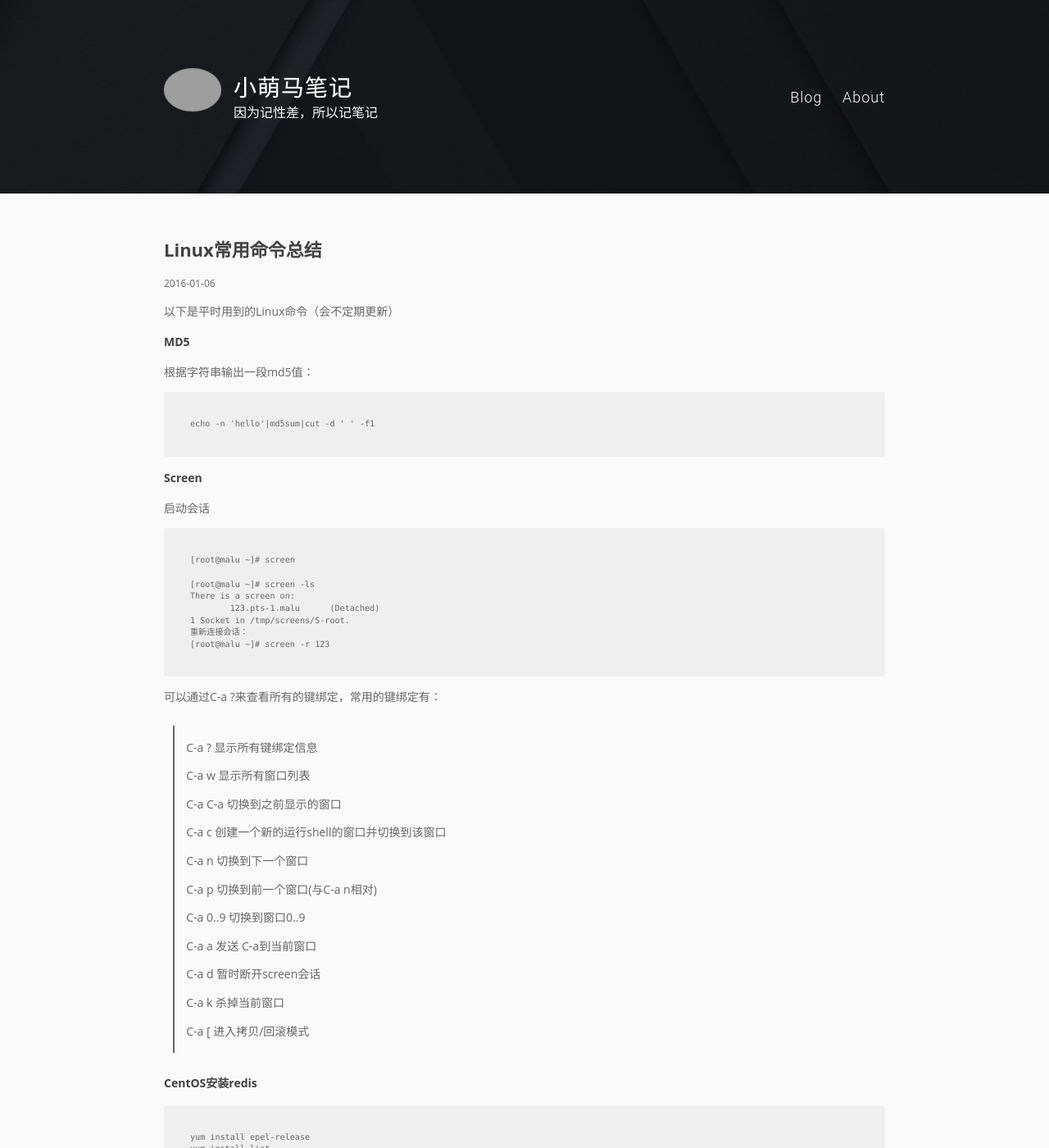
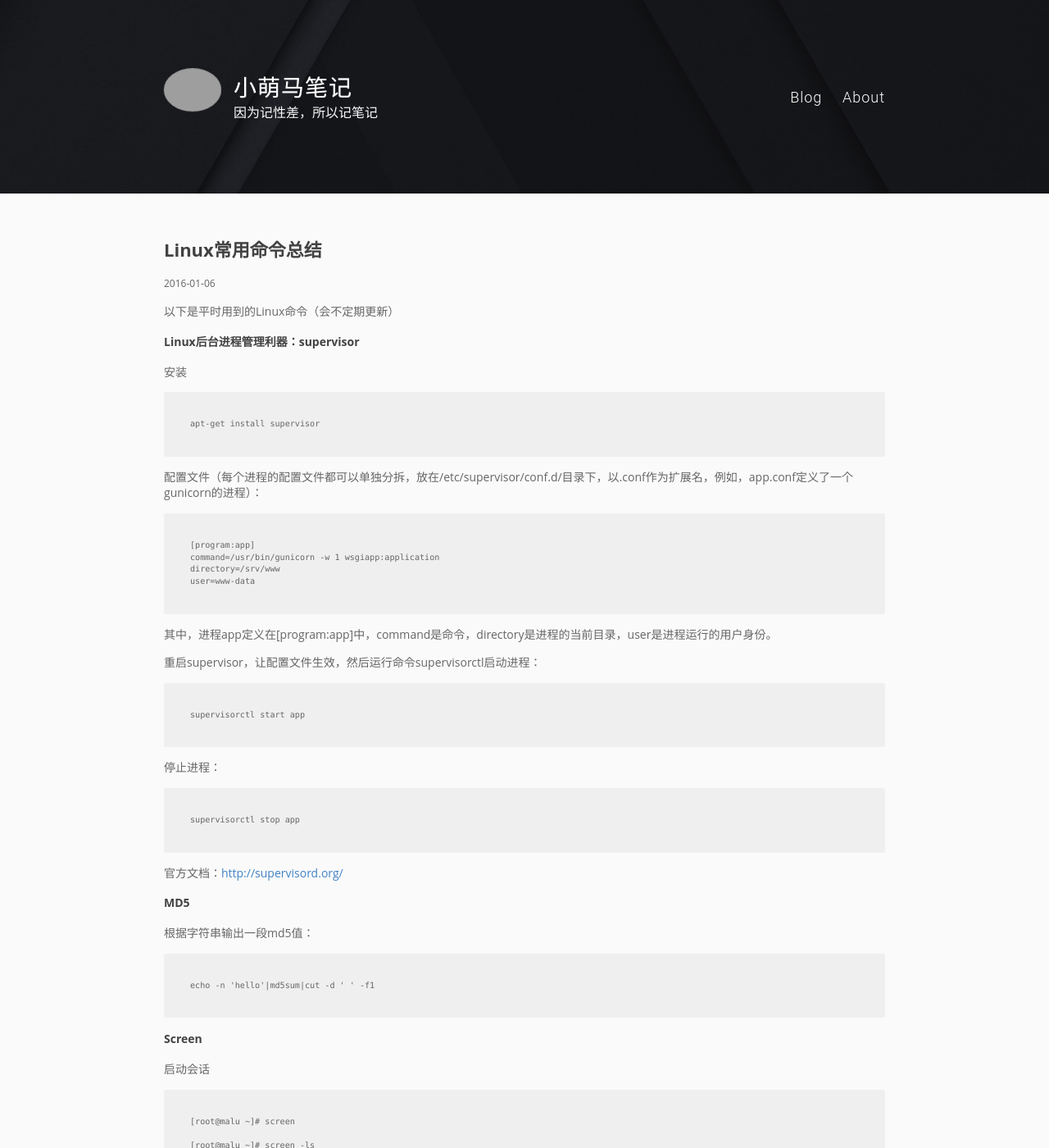
Before and after one commit to pingmalu/pingmalu.github.io, a Jekyll site: the page built from _posts/2016-01-06-Linux常用命令总结.md, in a window 1280 px wide and 1400 px high. Shown: the whole window at 82% size. Built offline with Jekyll 4.4.1, drawn with Linux system fonts in a browser that asks for light colours; grey boxes are pictures that could not be loaded.

Commit message:
supervis

```diff
--- a/_posts/2016-01-06-Linux常用命令总结.md
+++ b/_posts/2016-01-06-Linux常用命令总结.md
@@ -4,6 +4,30 @@ title: Linux常用命令总结
 ---
 以下是平时用到的Linux命令（会不定期更新）
 
+### Linux后台进程管理利器：supervisor
+
+安装
+
+	apt-get install supervisor
+
+配置文件（每个进程的配置文件都可以单独分拆，放在/etc/supervisor/conf.d/目录下，以.conf作为扩展名，例如，app.conf定义了一个gunicorn的进程）：
+
+	[program:app]
+	command=/usr/bin/gunicorn -w 1 wsgiapp:application
+	directory=/srv/www
+	user=www-data
+
+其中，进程app定义在[program:app]中，command是命令，directory是进程的当前目录，user是进程运行的用户身份。
+
+重启supervisor，让配置文件生效，然后运行命令supervisorctl启动进程：
+
+	supervisorctl start app
+
+停止进程：
+
+	supervisorctl stop app
+
+官方文档：[http://supervisord.org/](http://supervisord.org/)
 
 ### MD5
 
```
